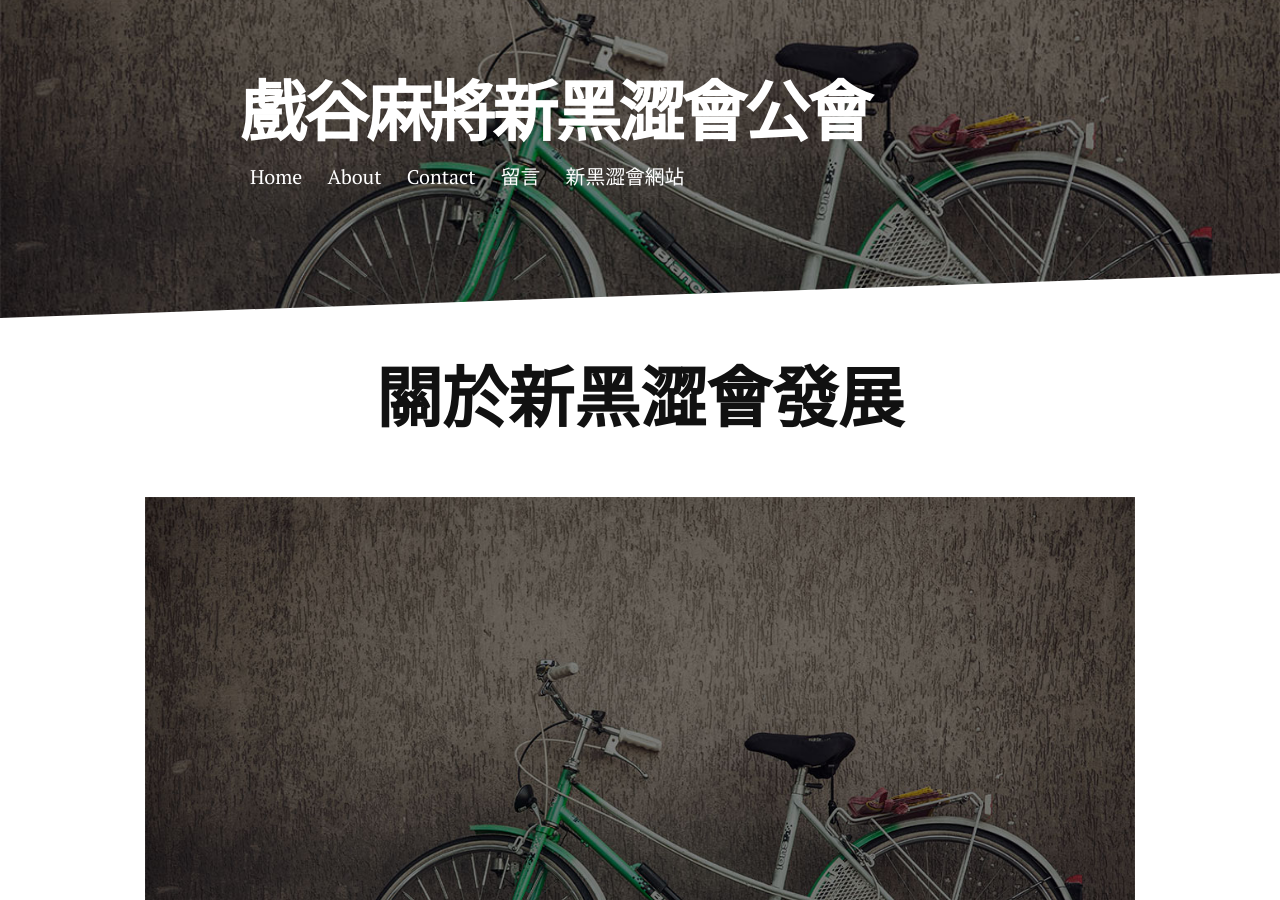
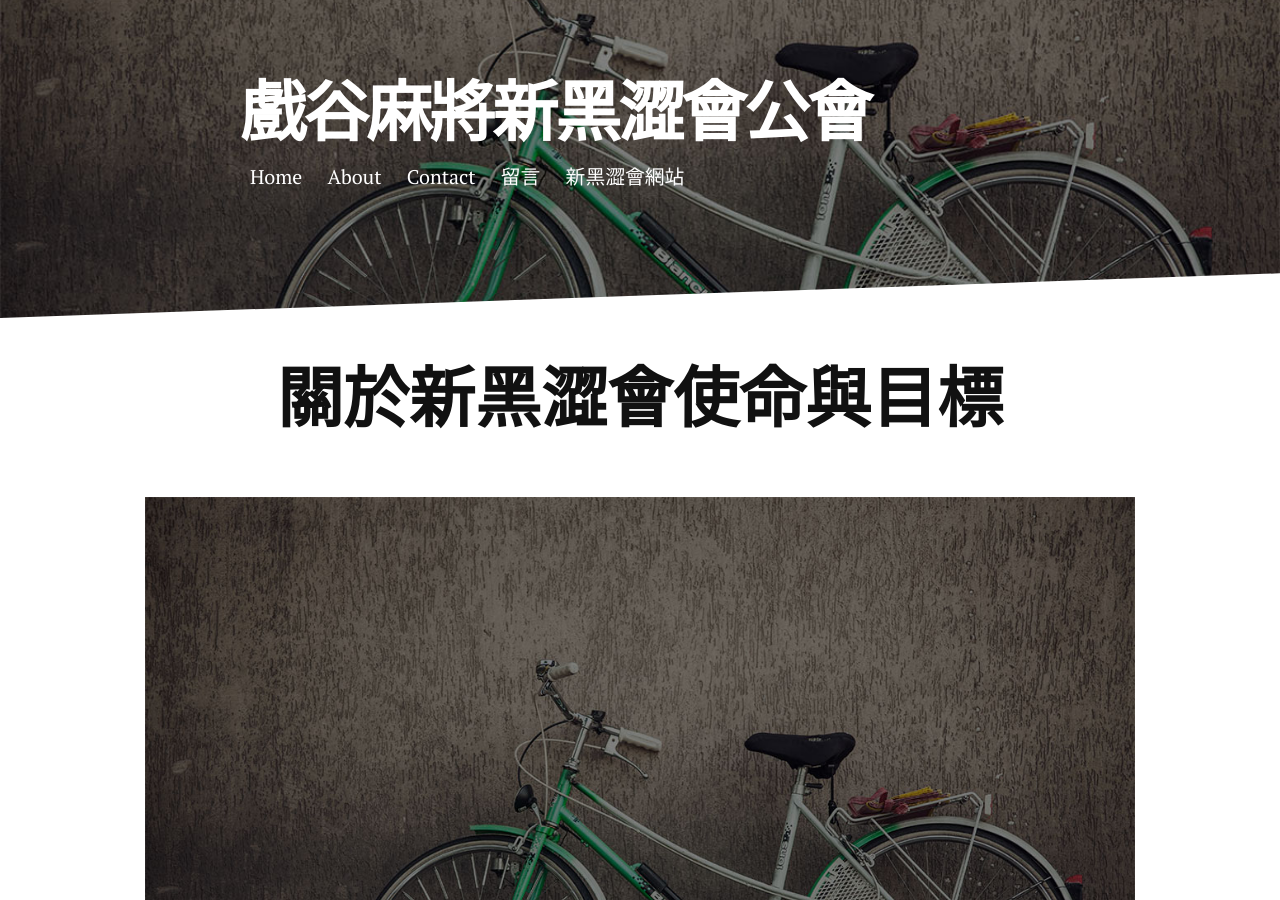
Before and after one commit to jetbomb2012/beloved, a Jekyll site: the page built from about.md, in a window 1280 px wide and 900 px high. Built offline with Jekyll 4.4.1, drawn with Linux system fonts in a browser that asks for light colours; nearby versions of some CDN libraries.

Commit message:
Update about.md

```diff
--- a/about.md
+++ b/about.md
@@ -4,7 +4,7 @@ title: 新黑澀會
 ---
 
 <div class="post">
-	<h1 class="pageTitle">關於新黑澀會發展</h1>
+	<h1 class="pageTitle">關於新黑澀會使命與目標</h1>
 	<img src="{{ '/assets/img/touring.jpg' | relative_url }}" alt="">
 	<p class="intro">Long Haul is a minimal, long form <a href="http://jekyllrb.com">Jekyll</a> Theme. It can be used as is or customized to your hearts desire.</p>
 	<p>Long Haul was created in honor of all the hard working touring bicycles that have traversed the globe time and time again. Take it for a spin.</p>
```
